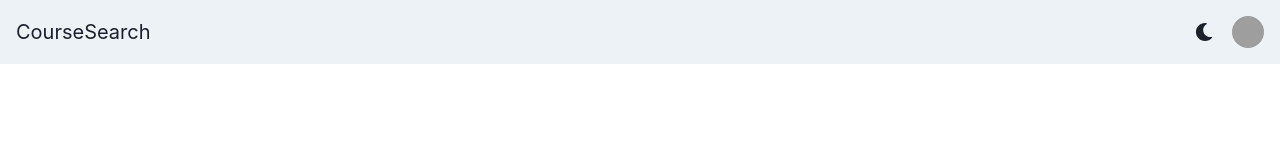
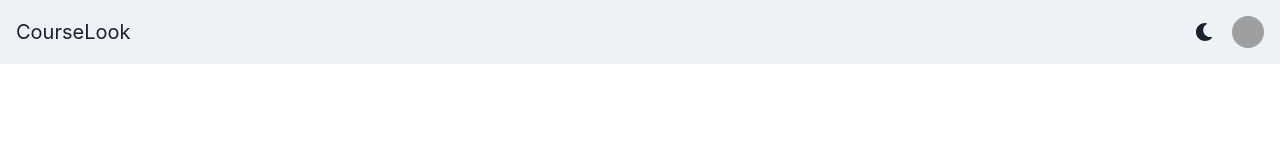
Before and after one commit to raghavpillai/Courselook, a React (Create React App) app in the folder client/: page / in a window 1280 px wide. Shown: the top 160 px of the page. Built offline with nearby package versions, Linux system fonts and the light colour scheme; grey boxes are pictures that could not be loaded.

Commit message:
ui changes

```diff
--- a/client/src/Navbar.js
+++ b/client/src/Navbar.js
@@ -23,7 +23,7 @@ export default function Navbar() {
         <>
             <Box bg={useColorModeValue('gray.100', 'gray.900')} px={4}>
                 <Flex h={16} alignItems={'center'} justifyContent={'space-between'} > {/* justifyContent={'space-between'} */}
-                    <Box>CourseSearch</Box>
+                    <Box>CourseLook</Box>
                     <Stack direction='row' ml="auto">
                         <ColorModeSwitcher/>
                         <Flex alignItems={'center'} ml="auto">
--- a/client/src/Verticalstack.js
+++ b/client/src/Verticalstack.js
@@ -94,7 +94,7 @@ const handleSearch = () => {
         <Heading fontWeight={600}
             fontSize={{ base: '2xl', sm: '4xl', md: '6xl' }}
             lineHeight={'110%'}>
-          Course<Text as={'span'} color={'green.400'}>Search</Text>
+          Course<Text as={'span'} color={'green.400'}>Look</Text>
         </Heading>
         <Text color={'gray.500'} marginTop={8}>
           Pick your class, then type your query in the box below!
```
